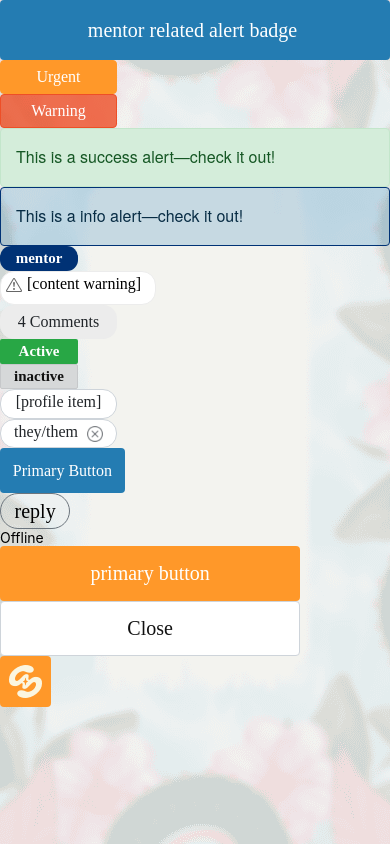
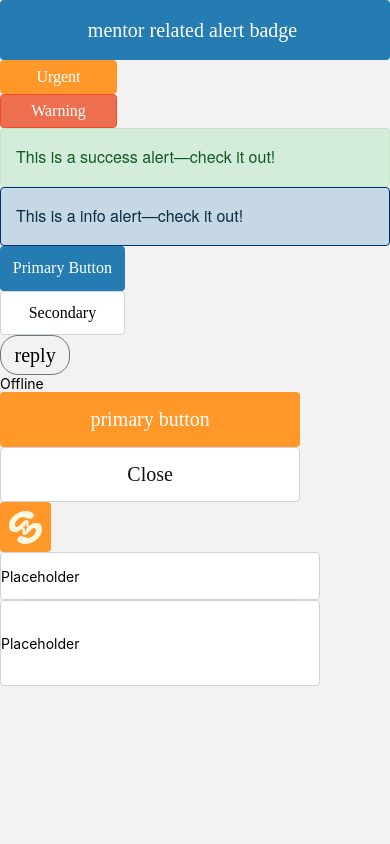
Before and after one commit to hirendudhat03/selfsea-mobile, a React Native app: screen /Home in a window 390 px wide. Built offline with nearby package versions, Linux system fonts and the light colour scheme.

Commit message:
constant issue solved

```diff
--- a/app/component/Alert.tsx
+++ b/app/component/Alert.tsx
@@ -1,8 +1,11 @@
-import React from 'react';
-import { Text, View, Dimensions, StyleSheet } from 'react-native';
+import React from "react";
+import { Text, View, Dimensions, StyleSheet } from 'react-native'
 import Color from '../theme/colors';
+import Constant from '../theme/constant'
+
 const width = Dimensions.get('window').width;
 const height = Dimensions.get('window').height;
+console.log("height : ", height)
 
 interface Props {
     type: string;
@@ -10,43 +13,35 @@ interface Props {
 }
 
 const Alert = ({ type, text }: Props) => {
+
     return (
-    <>
-      <View
-        style={
-          type === 'Mentor'
-            ? styles.mentorView
-            : type === 'Urgent'
-            ? styles.modUrgentView
-            : type === 'Warning'
-            ? styles.modWarning
-            : type === 'Success'
-            ? styles.actionSuccessView
-            : type === 'Info'
-            ? styles.actionInfoView
-            : null
-        }>
-        <Text
-          style={
-            type === 'Mentor'
-              ? styles.mentorText
-              : type === 'Urgent'
-              ? styles.modUrgentText
-              : type === 'Warning'
-              ? styles.modWarningText
-              : type === 'Success'
-              ? styles.actionSuccessText
-              : type === 'Info'
-              ? styles.actionInfoText
-              : null
-          }>
+
+        <View style={
+            type == Constant.MENTOR ? styles.mentorView :
+                type == Constant.URGENT ? styles.modUrgentView :
+                    type == Constant.WARNING ? styles.modWarning :
+                        type == Constant.SUCCESS ? styles.actionSuccessView :
+                            type == Constant.INFO ? styles.actionInfoView :
+                                null}
+        >
+            <Text style={
+                type == Constant.MENTOR ? styles.mentorText :
+                    type == Constant.URGENT ? styles.modUrgentText :
+                        type == Constant.WARNING ? styles.modWarningText :
+                            type == Constant.SUCCESS ? styles.actionSuccessText :
+                                type == Constant.INFO ? styles.actionInfoText :
+                                    null}
+            >
                 {text}
             </Text>
         </View>
-    </>
+
+
     );
 };
 const styles = StyleSheet.create({
+
+
     mentorView: {
         width: width,
         height: height / 14,
@@ -144,6 +139,7 @@ const styles = StyleSheet.create({
         letterSpacing: 0,
         color: Color.BASE_COLOR_DARK_INFOTEXT,
     },
+
 });
 
 export default Alert;
--- a/app/component/Badges.tsx
+++ b/app/component/Badges.tsx
@@ -8,6 +8,7 @@ import {
     ImageSourcePropType,
 } from 'react-native';
 import Color from '../theme/colors';
+import Constant from '../theme/constant'
 
 const width = Dimensions.get('window').width;
 const height = Dimensions.get('window').height;
@@ -21,53 +22,43 @@ interface Props {
 
 const Badges = ({ type, leftIcon, rigthIcon, text }: Props) => {
     return (
-    <View
-      style={
-        type === 'Mentor'
-          ? styles.mentorView
-          : type === 'Content'
-          ? styles.contentView
-          : type === 'Comments'
-          ? styles.commentsView
-          : type === 'Active'
-          ? styles.activeView
-          : type === 'Inactive'
-          ? styles.inActiveView
-          : type === 'Descriptor'
-          ? styles.descriptorView
-          : type === 'Multi-Select'
-          ? styles.multiSelectView
-          : null
-      }>
-      {leftIcon !== undefined ? (
-        <Image source={leftIcon} style={styles.leftIconStyle} />
-      ) : null}
 
-      <Text
-        style={
-          type === 'Mentor'
-            ? styles.mentorText
-            : type === 'Content'
-            ? styles.contentText
-            : type === 'Comments'
-            ? styles.commentsText
-            : type === 'Active'
-            ? styles.activeText
-            : type === 'Inactive'
-            ? styles.inActiveText
-            : type === 'Descriptor'
-            ? styles.descriptorText
-            : type === 'Multi-Select'
-            ? styles.MultiSelectText
-            : null
-        }>
+    return(
+
+
+            <View style={
+                type === Constant.MENTORBADGES ? styles.mentorView :
+                type === Constant.CONTENT ? styles.contentView :
+                type === Constant.COMMENTS ?styles.commentsView :
+                type === Constant.ACTIVE  ? styles.activeView :
+                type === Constant.INACTIVE  ? styles.inActiveView :
+                type === Constant.DESCRIPTOR ? styles.descriptorView :
+                type === Constant.MULTISELECT ? styles.multiSelectView :
+                null}
+            >
+                {leftIcon != undefined ? (<Image source={leftIcon} style={{ width: 16,height: 16,marginHorizontal:5,marginVertical:5}} />) : null}
+
+                <Text style={
+                    type ===  Constant.MENTORBADGES  ? styles.mentorText :
+                    type ===  Constant.CONTENT  ? styles.contentText :
+                    type ===  Constant.COMMENTS  ?styles.commentsText :
+                    type ===  Constant.ACTIVE   ? styles.activeText :
+                    type ===  Constant.INACTIVE   ? styles.inActiveText :
+                    type ===  Constant.DESCRIPTOR  ? styles.descriptorText :
+                    type ===  Constant.MULTISELECT  ? styles.MultiSelectText :
+                    null}
+                >
+
                 {text}
                 </Text>
-      {rigthIcon !== undefined ? (
-        <Image source={rigthIcon} style={styles.rightIconStyle} />
-      ) : null}
+                {rigthIcon != undefined ? (<Image source={rigthIcon} style={{ width: 16,height: 16,alignSelf:'center',marginLeft:9}} />) : null}
             </View>
+
+
     );
+}
+
+
 };
 
 const styles = StyleSheet.create({
--- a/app/component/Button.tsx
+++ b/app/component/Button.tsx
@@ -7,10 +7,13 @@ import {
     Image,
     ImageSourcePropType,
 } from 'react-native';
+
 import Color from '../theme/colors';
+import Constant from '../theme/constant'
 
 const width = Dimensions.get('window').width;
 const height = Dimensions.get('window').height;
+
 console.log('height : ', height);
 
 interface Props {
@@ -19,118 +22,132 @@ interface Props {
     icon?: ImageSourcePropType;
 }
 
+
+
 const Button = ({ type, text, icon }: Props) => {
+
+
     return (
-    <>
-      <View
-        style={
-          type === 'Desktop'
-            ? styles.desktopView
-            : type === 'Mobile'
-            ? styles.mobileView
-            : type === 'Primary'
-            ? styles.primaryView
-            : type === 'Close'
-            ? styles.closeButtonView
-            : type === 'selfseaSend'
-            ? styles.selfseaSendView
-            : null
-        }>
-        {icon !== undefined ? (
-          <Image style={styles.selfseaSendImage} source={icon} />
-        ) : (
-          <Text
-            style={
-              type === 'Desktop'
-                ? styles.desktopText
-                : type === 'Mobile'
-                ? styles.mobileText
-                : type === 'Primary'
-                ? styles.primaryText
-                : type === 'Close'
-                ? styles.closeButtonText
-                : null
-            }>
-            {text}
-          </Text>
+
+        <View style={
+            type === Constant.DESKTOP ? styles.desktopView :
+                type === Constant.SECONDARY ? styles.secondaryView :
+                    type === Constant.MOBILE ? styles.mobileView :
+                        type === Constant.PRIMARY ? styles.primaryView :
+                            type === Constant.CLOSE ? styles.closeButtonView :
+                                type === Constant.SELFSEASEND ? styles.selfseaSendView :
+                                    null}
+        >
+            {icon != undefined ? (<Image style={styles.selfseaSendImage} source={icon} />) : (
+                <Text style={
+                    type === Constant.DESKTOP ? styles.desktopText :
+                        type === Constant.SECONDARY ? styles.secondaryText :
+                            type === Constant.MOBILE ? styles.mobileText :
+                                type === Constant.PRIMARY ? styles.primaryText :
+                                    type === Constant.CLOSE ? styles.closeButtonText :
+                                        null}
+                >
+                    {text}</Text>
             )}
+
         </View>
-    </>
+
+
     );
-};
+}
 const styles = StyleSheet.create({
     desktopView: {
         width: width * 0.32,
         height: height * 0.053,
         borderRadius: 4,
         backgroundColor: Color.BASE_COLOR_DARK_BLUE,
-    justifyContent: 'center',
+        justifyContent: 'center'
     },
     desktopText: {
-    fontFamily: 'Calibre',
+        fontFamily: "Calibre",
         fontSize: 16,
-    fontWeight: 'normal',
-    fontStyle: 'normal',
+        fontWeight: "normal",
+        fontStyle: "normal",
         lineHeight: 24,
         letterSpacing: 0,
-    textAlign: 'center',
-    color: Color.BASE_COLOR_WHITE,
+        textAlign: "center",
+        color: Color.BASE_COLOR_WHITE
+    },
+    secondaryView: {
+        width: width * 0.32,
+        height: height * 0.053,
+        borderRadius: 4,
+        backgroundColor: Color.BASE_COLOR_WHITE,
+        borderStyle: "solid",
+        borderWidth: 1,
+        borderColor: Color.BORDER_COLOR_LIGHTGRAY,
+        justifyContent: 'center'
+    },
+    secondaryText: {
+        fontFamily: "Calibre",
+        fontSize: 16,
+        fontWeight: "normal",
+        fontStyle: "normal",
+        lineHeight: 24,
+        letterSpacing: 0,
+        textAlign: "center",
+        color: Color.CONTENT_COLOR_BLACK_TEXT
     },
     mobileView: {
         width: width * 0.18,
-    height: height * 0.043,
+        height: height * 0.047,
         borderRadius: 18,
-    borderStyle: 'solid',
+        borderStyle: "solid",
         borderWidth: 1,
         borderColor: Color.BORDER_COLOR_DARKGRAY,
-    justifyContent: 'center',
+        justifyContent: 'center'
     },
     mobileText: {
-    fontFamily: 'Calibre',
+        fontFamily: "Calibre",
         fontSize: 20,
-    fontWeight: 'normal',
-    fontStyle: 'normal',
+        fontWeight: "normal",
+        fontStyle: "normal",
         lineHeight: 30,
         letterSpacing: 0,
-    textAlign: 'center',
-    color: Color.CONTENT_COLOR_BLACK_TEXT,
+        textAlign: "center",
+        color: Color.CONTENT_COLOR_BLACK_TEXT
     },
     primaryView: {
         width: width * 0.77,
         height: height * 0.065,
         borderRadius: 4,
         backgroundColor: Color.BASE_COLOR_ORANGE,
-    justifyContent: 'center',
+        justifyContent: 'center'
     },
     primaryText: {
-    fontFamily: 'Calibre',
+        fontFamily: "Calibre",
         fontSize: 20,
-    fontWeight: '500',
-    fontStyle: 'normal',
+        fontWeight: "500",
+        fontStyle: "normal",
         lineHeight: 21,
         letterSpacing: 0,
-    textAlign: 'center',
-    color: Color.BASE_COLOR_WHITE,
+        textAlign: "center",
+        color: Color.BASE_COLOR_WHITE
     },
     closeButtonView: {
         width: width * 0.77,
         height: height * 0.065,
         borderRadius: 4,
         backgroundColor: Color.BASE_COLOR_WHITE,
-    borderStyle: 'solid',
+        borderStyle: "solid",
         borderWidth: 1,
         borderColor: Color.BORDER_COLOR_LIGHTGRAY,
-    justifyContent: 'center',
+        justifyContent: 'center'
     },
     closeButtonText: {
-    fontFamily: 'Calibre',
+        fontFamily: "Calibre",
         fontSize: 20,
-    fontWeight: '500',
-    fontStyle: 'normal',
+        fontWeight: "500",
+        fontStyle: "normal",
         lineHeight: 21,
         letterSpacing: 0,
-    textAlign: 'center',
-    color: Color.TEXT_COLOR,
+        textAlign: "center",
+        color: Color.TEXT_COLOR
     },
     selfseaSendView: {
         width: width * 0.13,
@@ -138,10 +155,14 @@ const styles = StyleSheet.create({
         borderRadius: 4,
         backgroundColor: Color.BASE_COLOR_ORANGE,
         justifyContent: 'center',
+
     },
     selfseaSendImage: {
-    alignSelf: 'center',
-  },
+        alignSelf: 'center'
+    }
+
+
+
 });
 
 export default Button;
--- /dev/null
+++ b/app/component/formComponent.tsx
@@ -0,0 +1,75 @@
+import React, { useState } from "react";
+import { Text, View, Dimensions, StyleSheet, TextInput, } from 'react-native'
+import Color from '../theme/colors';
+import Constant from '../theme/constant'
+import CheckBox from "react-native-check-box";
+
+
+const width = Dimensions.get('window').width;
+const height = Dimensions.get('window').height;
+console.log("height : ", height)
+
+interface Props {
+    type: string;
+    text: string;
+    placeholder: string;
+}
+
+
+
+const formComponent = ({ type, text, placeholder }: Props) => {
+
+    const [isSelected, setSelection] = useState(false);
+    return (
+        <>
+            {type === Constant.LARGEINPUT ? (
+                <TextInput
+                    style={styles.largeInputView}
+                    placeholder={placeholder}
+                />)
+                :
+                null}
+            {type === Constant.LARGETEXTAREA ? (
+                <TextInput
+                    style={styles.largeTextareaView}
+                    placeholder={placeholder}
+                />)
+                :
+                null}
+            {/* {type == 'Checkbox' ? (
+             <CheckBox/>
+
+            )
+                :
+                null} */}
+
+
+
+        </>
+
+    );
+}
+const styles = StyleSheet.create({
+    largeInputView: {
+        width: 320,
+        height: 48,
+        borderRadius: 4,
+        backgroundColor: "#ffffff",
+        borderStyle: "solid",
+        borderWidth: 1,
+        borderColor: "#ced4da"
+    },
+
+    largeTextareaView: {
+        width: 320,
+        height: 86,
+        borderRadius: 4,
+        backgroundColor: "#ffffff",
+        borderStyle: "solid",
+        borderWidth: 1,
+        borderColor: "#ced4da"
+    },
+
+});
+
+export default formComponent;
--- /dev/null
+++ b/app/theme/constant.tsx
@@ -0,0 +1,23 @@
+export default {
+    MENTOR: 'mentor',
+    URGENT: 'urgent',
+    WARNING: 'warning',
+    SUCCESS: 'success',
+    INFO: 'Info',
+    MENTORBADGES: 'mentorBadges',
+    CONTENT: 'content',
+    COMMENTS: 'comments',
+    ACTIVE: 'active',
+    INACTIVE: 'inactive',
+    DESCRIPTOR: "descriptor",
+    MULTISELECT: 'multi-Select',
+    DESKTOP: 'desktop',
+    SECONDARY: 'secondary',
+    MOBILE: 'mobile',
+    PRIMARY: 'primary',
+    CLOSE: 'close',
+    SELFSEASEND: 'selfseaSend',
+    LARGEINPUT: 'largeInput',
+    LARGETEXTAREA: 'largeTextarea'
+
+};
--- a/app/views/Home.tsx
+++ b/app/views/Home.tsx
@@ -1,52 +1,84 @@
-import React from 'react';
-import { ImageBackground, SafeAreaView, StyleSheet, View } from 'react-native';
+import React from "react";
+import { View, Text, Image, StyleSheet, SafeAreaView } from 'react-native';
+
 import Background from '../assets/images/pngs/background.png';
 import Warning from '../assets/images/pngs/exclamation-triangle.png';
 import Circle from '../assets/images/pngs/x-circle.png';
-import Alert from '../component/Alert';
-import Badges from '../component/Badges';
-import Button from '../component/Button';
-import Send from '../assets/images/pngs/logo-s-red-1.png';
 
-const Home = () => {
+import Send from '../assets/images/pngs/logo-s-red-1.png'
+
+import Alert from '../component/Alert'
+import Badges from '../component/Badges'
+import Button from '../component/Button'
+import Form from '../component/formComponent'
+import Constant from '../theme/constant'
+
+const Home = ({ navigation }) => {
   return (
     <SafeAreaView>
       <View style={styles.container}>
-        <ImageBackground
-          source={Background}
-          resizeMode="cover"
-          style={styles.image}>
-          <Alert type={'Mentor'} text={'mentor related alert badge '} />
-          <Alert type={'Urgent'} text={'Urgent'} />
-          <Alert type={'Warning'} text={'Warning'} />
+        <Alert type={Constant.MENTOR} text={'mentor related alert badge '} />
+        <Alert type={Constant.URGENT} text={'Urgent'} />
+        <Alert type={Constant.WARNING} text={'Warning'} />
 
-          <Alert
-            type={'Success'}
-            text={'This is a success alert—check it out! '}
+        <Alert type={Constant.SUCCESS} text={'This is a success alert—check it out! '} />
+        <Alert type={Constant.INFO} text={'This is a info alert—check it out!  '} />
+
+        {/*
+          <Badges type={Constant.MENTORBADGES}
+            text={'mentor'}
           />
-          <Alert type={'Info'} text={'This is a info alert—check it out!  '} />
-
-          <Badges type={'Mentor'} text={'mentor'} />
-          <Badges
-            type={'Content'}
+          <Badges type={Constant.CONTENT}
             text={'[content warning]'}
             leftIcon={Warning}
           />
-          <Badges type={'Comments'} text={'4 Comments'} />
-          <Badges type={'Active'} text={'Active'} />
-          <Badges type={'Inactive'} text={'inactive'} />
-          <Badges type={'Descriptor'} text={'[profile item]'} />
-          <Badges type={'Multi-Select'} text={'they/them'} rigthIcon={Circle} />
-          <Button type={'Desktop'} text={'Primary Button'} />
-          <Button type={'Mobile'} text={'reply'} />
-          <Button type={'MobileSwitch'} text={'Offline'} />
-          <Button type={'Primary'} text={'primary button'} />
+          <Badges type={Constant.COMMENTS}
+            text={'4 Comments'}
 
-          <Button type={'Close'} text={'Close'} />
-          <Button type={'selfseaSend'} icon={Send} />
-        </ImageBackground>
+          />
+          <Badges type={Constant.ACTIVE}
+            text={'Active'}
+
+          />
+          <Badges type={Constant.INACTIVE}
+            text={'inactive'}
+
+          />
+          <Badges type={Constant.DESCRIPTOR}
+            text={'[profile item]'}
+
+          />
+          <Badges type={Constant.MULTISELECT}
+            text={'they/them'}
+            rigthIcon={Circle}
+          /> */}
+        <Button type={Constant.DESKTOP}
+          text={"Primary Button"} />
+        <Button type={Constant.SECONDARY}
+          text={"Secondary"} />
+        <Button type={Constant.MOBILE}
+          text={"reply"} />
+        <Button type={"MobileSwitch"}
+          text={"Offline"} />
+        <Button type={Constant.PRIMARY}
+          text={"primary button"} />
+
+        <Button type={Constant.CLOSE}
+          text={"Close"} />
+        <Button type={Constant.SELFSEASEND}
+          icon={Send} />
+
+
+        <Form type={Constant.LARGEINPUT}
+          placeholder={"Placeholder"} />
+        <Form type={Constant.LARGETEXTAREA}
+          placeholder={"Placeholder"} />
+        <Form type="Checkbox" />
+
+
       </View>
     </SafeAreaView>
+
   );
 };
 
@@ -56,6 +88,7 @@ const styles = StyleSheet.create({
   },
   image: {
     flex: 1,
+
   },
   logo: {
     alignSelf: 'center',
--- a/package.json
+++ b/package.json
@@ -12,6 +12,7 @@
     "codegen": "graphql-codegen --config codegen.yml"
   },
   "dependencies": {
+    "@react-native-community/checkbox": "^0.5.9",
     "@react-navigation/native": "^6.0.6",
     "@react-navigation/native-stack": "^6.2.5",
     "@react-navigation/stack": "^6.0.11",
@@ -19,6 +20,7 @@
     "graphql": "^15.8.0",
     "react": "17.0.2",
     "react-native": "0.66.3",
+    "react-native-check-box": "^2.1.7",
     "react-native-safe-area-context": "^3.3.2",
     "react-native-screens": "^3.10.1",
     "react-redux": "^7.2.6",
```
Also changed, not shown: app/App.tsx (+4 -4 lines), app/theme/colors.tsx (+18 -18 lines), 1 other file (tests, documents, lock files or other folders). Lines whose indentation alone changed are shown as unchanged.
